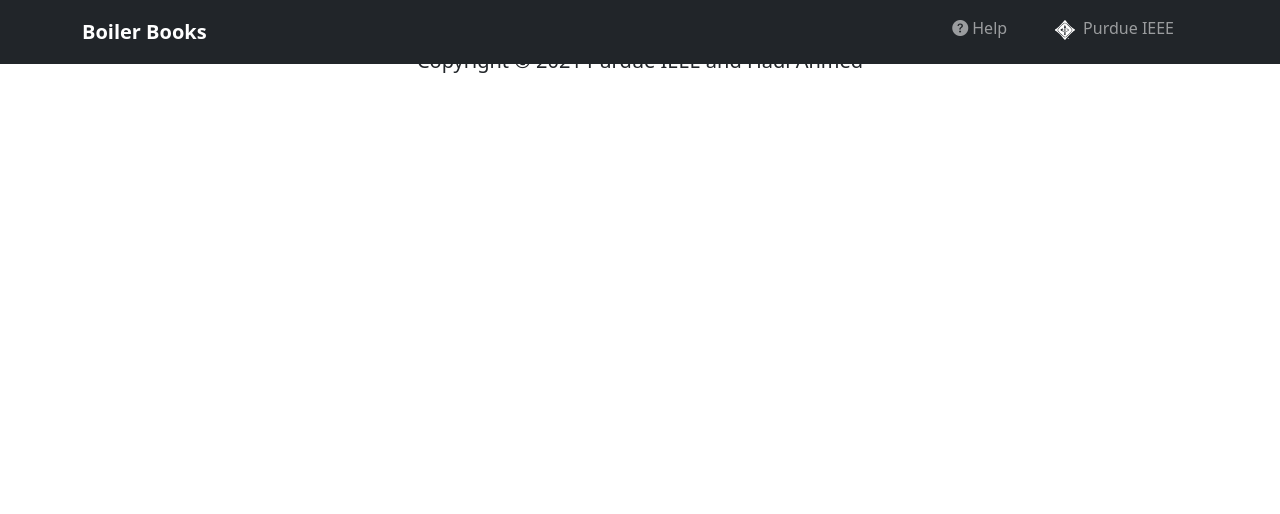
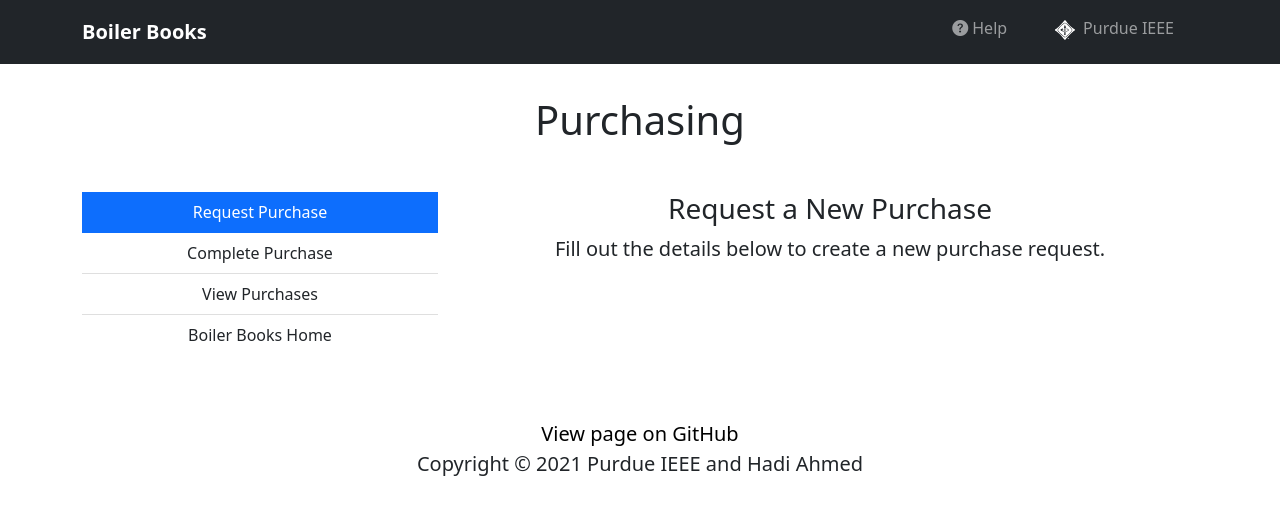
Before and after one commit to PurdueIEEE/boilerbooks, a Vue app in the folder ui/: page /purchase/new in a window 1280 px wide. Shown: the top 514 px of the page. Built offline with nearby package versions, Linux system fonts and the light colour scheme.

Commit message:
purchasing layout done, need to add functionality

```diff
--- /dev/null
+++ b/ui/src/components/PurchaseNav.vue
@@ -0,0 +1,25 @@
+<template>
+  <div class="list-group list-group-flush">
+    <router-link to="/purchase/new" class="list-group-item" v-bind:class="{active:current.request}">Request Purchase</router-link>
+    <router-link to="/purchase/approve" class="list-group-item" v-bind:class="{active:current.approve}" v-if="auth_state.p_approvePerm">Approve Purchase</router-link>
+    <router-link to="/purchase/complete" class="list-group-item" v-bind:class="{active:current.complete}">Complete Purchase</router-link>
+    <router-link to="/purchase/view" class="list-group-item" v-bind:class="{active:current.view}">View Purchases</router-link>
+    <router-link to="/" class="list-group-item">Boiler Books Home</router-link>
+  </div>
+</template>
+
+<script>
+import auth_state from '@/state';
+
+export default {
+  name: 'PurchaseNav',
+  data() {
+    return {
+      auth_state: auth_state.state,
+    }
+  },
+  props: {
+    current: Object
+  }
+}
+</script>
--- a/ui/src/router/index.js
+++ b/ui/src/router/index.js
@@ -48,6 +48,36 @@
     meta: {
       requiresAuth: true,
     }
+  },
+  {
+    path: '/purchase',
+    name: 'Purchase',
+    component: () => import(/* webpackChunkName: "purchase" */ '../views/purchase/Purchase.vue'),
+    children: [
+      {
+        path:'/',
+        component: () => import(/* webpackChunkName: "purchase_home" */ '../views/purchase/PurchaseHome.vue'),
+      },
+      {
+        path:'new',
+        component: () => import(/* webpackChunkName: "purchase_new" */ '../views/purchase/PurchaseNew.vue'),
+      },
+      {
+        path:'approve',
+        component: () => import(/* webpackChunkName: "purchase_approve" */ '../views/purchase/PurchaseApprove.vue'),
+      },
+      {
+        path:'complete',
+        component: () => import(/* webpackChunkName: "purchase_complete" */ '../views/purchase/PurchaseComplete.vue'),
+      },
+      {
+        path:'view',
+        component: () => import(/* webpackChunkName: "purchase_view" */ '../views/purchase/PurchaseView.vue'),
+      }
+    ],
+    meta: {
+      requiresAuth: true,
+    }
   }
 ]
 
--- a/ui/src/state.js
+++ b/ui/src/state.js
@@ -5,6 +5,7 @@
         lname: "",
         uname: "",
         email: "",
+        p_approvePerm: false,
     },
 
     setAuthState(newAuth) {
@@ -13,6 +14,7 @@
         this.state.lname = newAuth.lname;
         this.state.uname = newAuth.uname;
         this.state.email = newAuth.email;
+        this.state.p_approvePerm = newAuth.p_approvePerm;
     },
     clearAuthState() {
         this.state.id = '';
@@ -20,6 +22,7 @@
         this.state.lname = '';
         this.state.uname = '';
         this.state.email = '';
+        this.state.p_approvePerm = false;
     }
 }
 
--- a/ui/src/views/Home.vue
+++ b/ui/src/views/Home.vue
@@ -12,7 +12,7 @@
             <p class="card-text ">Purchase tracking for committees. Request a purchase, approve purchase requests, complete purchase requests, and view purchase status.</p>
           </div>
           <div class="card-footer">
-            <router-link to="/" class="btn btn-secondary">Go to Purchasing</router-link>
+            <router-link to="/purchase" class="btn btn-secondary">Go to Purchasing</router-link>
           </div>
         </div>
 
@@ -22,7 +22,7 @@
             <p class="card-text">Income tracking for committees. Create expected income and track income status.</p>
           </div>
           <div class="card-footer">
-            <router-link to="/" class="btn btn-secondary">Go to Income</router-link>
+            <router-link to="/" class="btn btn-secondary disabled">Go to Income</router-link>
           </div>
         </div>
 
@@ -32,7 +32,7 @@
             <p class="card-text">View income and expenses for each committee per fiscal year. Generate reports for committees and club financials.</p>
           </div>
           <div class="card-footer">
-            <router-link to="/" class="btn btn-secondary">Go to Financials</router-link>
+            <router-link to="/" class="btn btn-secondary disabled">Go to Financials</router-link>
           </div>
         </div>
 
@@ -42,7 +42,7 @@
             <p class="card-text">View your club dues and committee rosters. Add new members and dues payments.</p>
           </div>
           <div class="card-footer">
-            <router-link to="/" class="btn btn-secondary">Go to Dues</router-link>
+            <router-link to="/" class="btn btn-secondary disabled">Go to Dues</router-link>
           </div>
         </div>
 
--- a/ui/src/views/Login.vue
+++ b/ui/src/views/Login.vue
@@ -38,6 +38,7 @@
         lname:'Pete',
         uname:'ppete',
         email:'test@example.com',
+        p_approvePerm: true,
       };
       auth_state.setAuthState(getAuth);
       this.$router.push('/');
--- /dev/null
+++ b/ui/src/views/purchase/Purchase.vue
@@ -0,0 +1,37 @@
+<template>
+  <div class="container-lg my-5 pt-5">
+    <h1>Purchasing</h1>
+    <div class="row mt-5">
+      <div class="col-md-4">
+        <PurchaseNav v-bind:current="current"></PurchaseNav>
+      </div>
+      <div class="col-md-8">
+        <router-view></router-view>
+      </div>
+    </div>
+  </div>
+</template>
+
+<script>
+import PurchaseNav from '@/components/PurchaseNav.vue'
+
+export default {
+  name: 'Purchase',
+  components: {
+    PurchaseNav
+  },
+  computed: {
+    current() {
+      let route = this.$route.path;
+
+      return {
+        home: route == '/purchase',
+        request: route == '/purchase/new',
+        approve: route == '/purchase/approve',
+        complete: route == '/purchase/complete',
+        view: route == '/purchase/view',
+      }
+    }
+  }
+}
+</script>
--- /dev/null
+++ b/ui/src/views/purchase/PurchaseApprove.vue
@@ -0,0 +1,14 @@
+<template>
+  <div >
+    <h3>Approve a Purchase Request</h3>
+    <p class="lead">
+      Select a request below to approve.
+    </p>
+  </div>
+</template>
+
+<script>
+export default {
+  name: 'PurchaseHome',
+}
+</script>
--- /dev/null
+++ b/ui/src/views/purchase/PurchaseComplete.vue
@@ -0,0 +1,14 @@
+<template>
+  <div >
+    <h3>Complete a purchase</h3>
+    <p class="lead">
+      Chose a purchase to complete.
+    </p>
+  </div>
+</template>
+
+<script>
+export default {
+  name: 'PurchaseHome',
+}
+</script>
--- /dev/null
+++ b/ui/src/views/purchase/PurchaseHome.vue
@@ -0,0 +1,15 @@
+<template>
+  <div >
+    <h3>Purchasing Home</h3>
+    <p class="lead">
+      Press a link on the left sidebar to begin. If you have any questions, please
+      <router-link to="/help" class="link-info">view the guide</router-link>.
+    </p>
+  </div>
+</template>
+
+<script>
+export default {
+  name: 'PurchaseHome',
+}
+</script>
--- /dev/null
+++ b/ui/src/views/purchase/PurchaseNew.vue
@@ -0,0 +1,14 @@
+<template>
+  <div >
+    <h3>Request a New Purchase</h3>
+    <p class="lead">
+      Fill out the details below to create a new purchase request.
+    </p>
+  </div>
+</template>
+
+<script>
+export default {
+  name: 'PurchaseHome',
+}
+</script>
--- /dev/null
+++ b/ui/src/views/purchase/PurchaseView.vue
@@ -0,0 +1,14 @@
+<template>
+  <div >
+    <h3>View Purchases</h3>
+    <p class="lead">
+      Below are your past purchases for IEEE.
+    </p>
+  </div>
+</template>
+
+<script>
+export default {
+  name: 'PurchaseHome',
+}
+</script>
```
Also changed, not shown: ui/src/components/HelloWorld.vue (deleted, +0 -59 lines).
